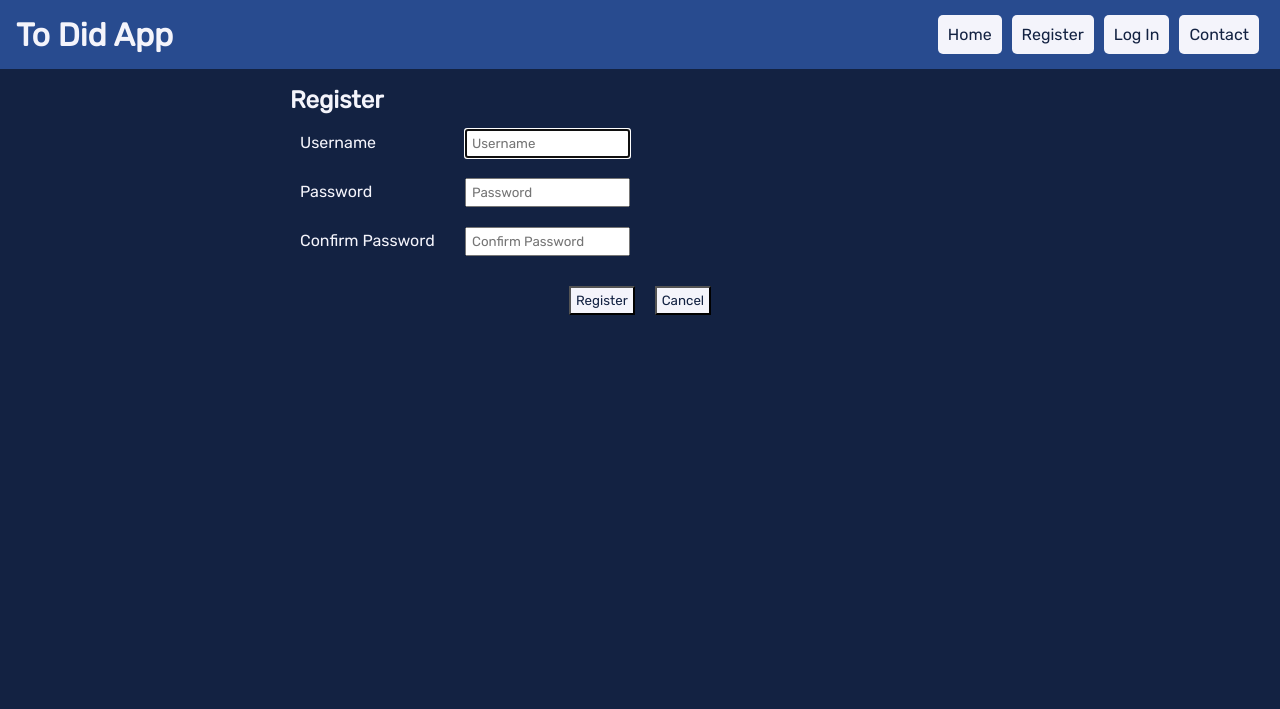
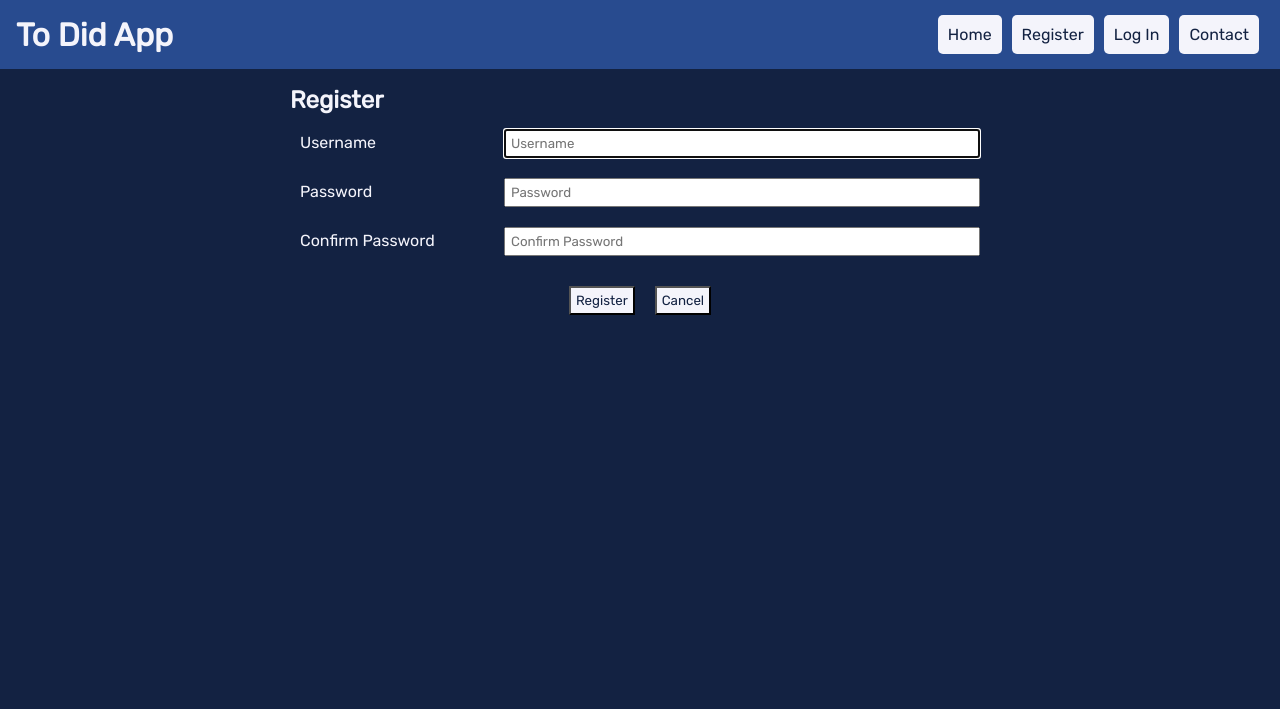
Before and after one commit to CharlieMallon/milestoneThree, a Flask app: page /register in a window 1280 px wide. Shown: the top 709 px of the page. Run offline with Flask 2, Linux system fonts and the light colour scheme; the visitor is signed in with stand-in values (Sample User, id 1); some libraries are stand-ins or nearby versions.

Commit message:
styling on large devices - small forms

```diff
--- a/static/style.css
+++ b/static/style.css
@@ -991,6 +991,18 @@ input#task_size-0, input#task_size-1, input#task_size-2 {
 		min-width: auto;
 	}
 
+	form.small-form .form-field {
+		width: 100%;
+	}
+
+	form.small-form .form-field .form-label {
+		width: 30%;
+	}
+
+	form.small-form .form-field .form-control {
+		width: 70%;
+	}
+
 	#task_description {
 		height: 150px;
 	}
--- a/templates/login.html
+++ b/templates/login.html
@@ -7,7 +7,7 @@
     <div class="form">
         <h2>Log In</h2>
 
-        <form action="{{ url_for('login') }}" method="POST">
+        <form action="{{ url_for('login') }}" method="POST" class="small-form">
             {{ displayField(form.username, 'Username', autocomplete="off", autofocus=true) }}
             {{ displayField(form.password, 'Password') }}
             <div class='submit-button'>
--- a/templates/register.html
+++ b/templates/register.html
@@ -4,10 +4,10 @@
 
 {% block content %}
 <div class="form-container">
-    <div class="form">
+    <div class="form short-form">
         <h2>Register</h2>
 
-        <form action="{{ url_for('register') }}" method="POST" class="register-form">
+        <form action="{{ url_for('register') }}" method="POST" class="register-form small-form">
 
             {{ displayField(form.username, 'Username', autocomplete="off", autofocus=true) }}
             {{ displayField(form.password, 'Password') }}
```
